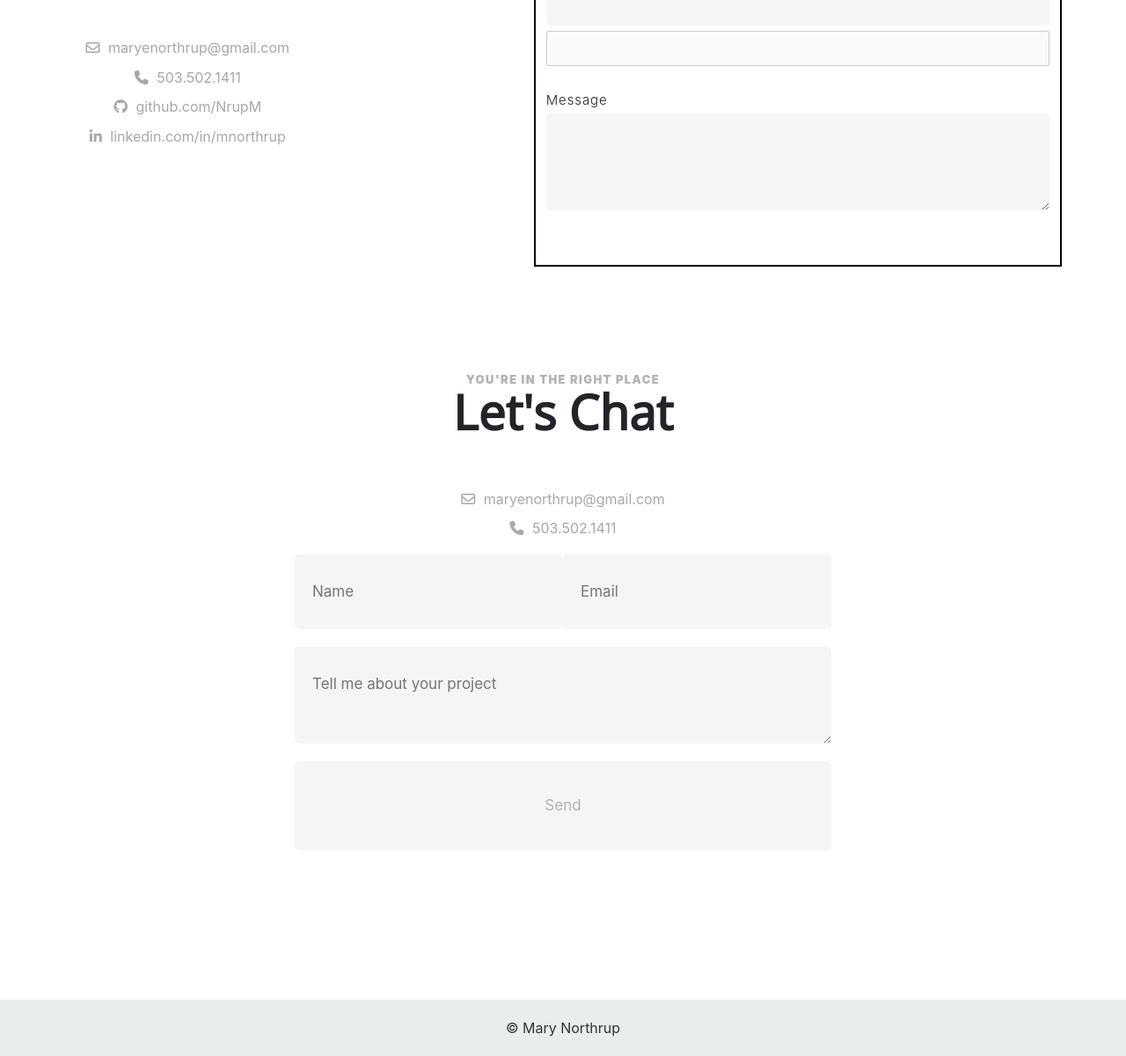
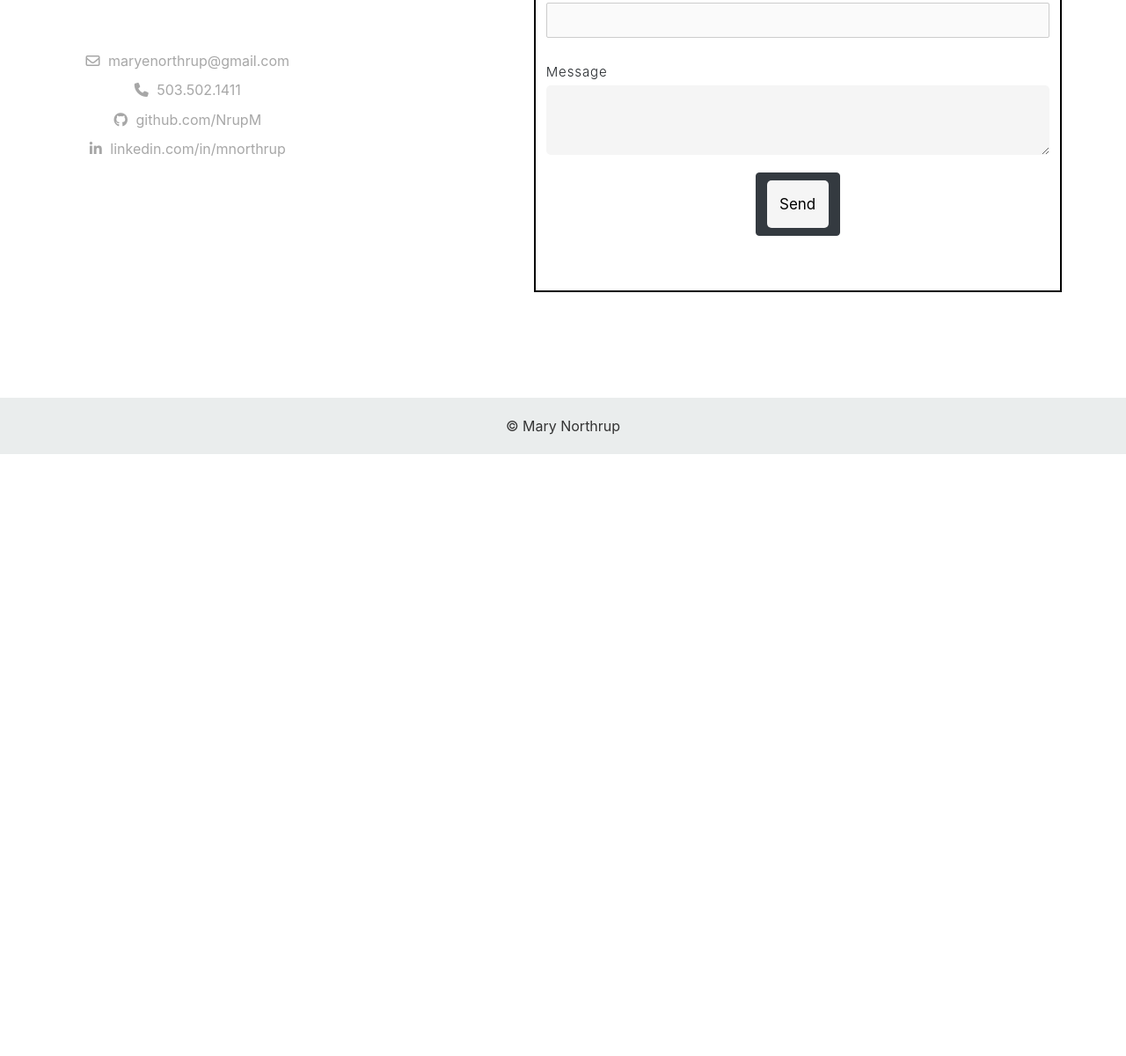
Before and after one commit to NrupM/NrupM.github.io, a website: page index.html in a window 1280 px wide. Shown: the part 3024-4224 px from the top of the page at 88% size. After the commit the page ends 3540 px from the top, so only its background shows below. Drawn offline with nearby package versions, Linux system fonts and the light colour scheme.

Commit message:
delete drafted form

```diff
--- a/assets/css/main.css
+++ b/assets/css/main.css
@@ -420,15 +420,15 @@ form input,
 textarea {
   border: none;
   width: 100%;
-  color: #b2b2b2;
   background: #f5f5f5;
   border-radius: .3125rem;
-  padding: 1.875rem 1.25rem;
+  padding: .9rem;
   line-height: 1.5625rem;
   font-size: 1.0625rem;
 }
 
-.form-btn {
+
+/* .form-btn {
   border: none;
   width: 100%;
   color: #b2b2b2;
@@ -436,7 +436,7 @@ textarea {
   border-radius: .3125rem;
   line-height: 30px;
   font-size: 24px;
-}
+} */
 
 input,
 textarea:focus {
--- a/index.html
+++ b/index.html
@@ -217,10 +217,11 @@
                                     <label>
                                         <span></span>
                                         <div class="title">Message</div>
-
                                         <textarea name="message"></textarea>
                                     </label>
                                 </div>
+                                <button class="btn btn-dark"><input type="submit" value="Send"></button>
+
                         </form>
                         </div>
                     </div>
@@ -228,34 +229,6 @@
             </div>
 
         </div>
-    </section>
-    <section>
-        <div class="contact container" id="contact">
-            <header class="contact-header">
-                <div class="contact-header-cta">
-                    <p class="contact-super-title">You're in the right place</p>
-                    <h2 class="contact-headline">let's chat</h2>
-                </div>
-                <div class="contact-header-details flex-row">
-                    <ul>
-                        <li class="contact-header-email"><a href="mailto:maryenorthrup@gmail.com" title="contact-link"><i class="fa fa-envelope-o fa-1x icon" aria-hidden="true"></i> maryenorthrup@gmail.com</a></li>
-                        <li class="contact-header-email"><a href="tel:503-502-1411" title="contact-link"><i class="fa fa-phone fa-1x icon" aria-hidden="true"></i> 503.502.1411</a></li>
-                    </ul>
-                </div>
-                <form action="https://formspree.io/maryenorthrup@gmail.com" method="POST">
-                    <div class="contact-info-group">
-                        <label class="name"><span></span><input type="text" name="name" placeholder="Name"></label>
-                        <label class="email"><span></span>
-                        <input type="email" name="_replyto" placeholder="Email"></label>
-                    </div>
-                    <label><span></span>
-                    <textarea name="message" placeholder="Tell me about your project"></textarea></label>
-                    <div class="btn form-btn"><input type="submit" value="Send"></div>
-                </form>
-            </header>
-
-        </div>
-
     </section>
     <footer> &copy; <span id="year"></span> Mary Northrup
     </footer>
```
